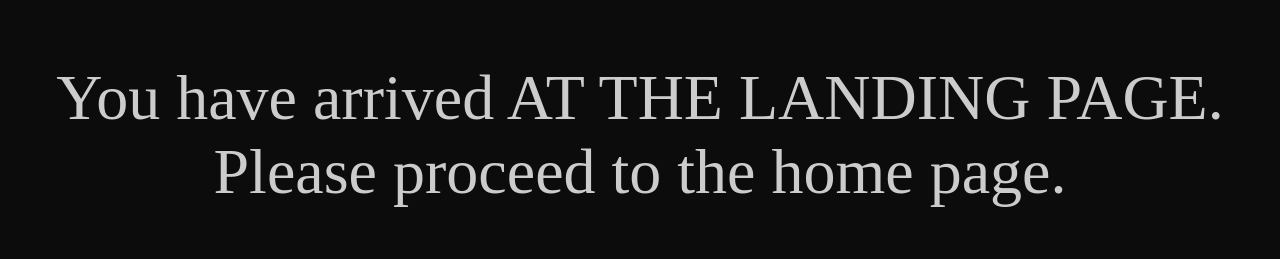
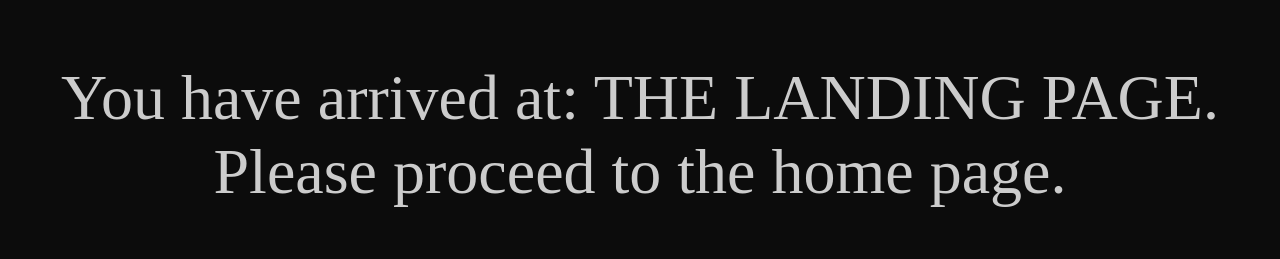
Before and after one commit to immysoun/website, a plain HTML site: page index.html in a window 1280 px wide. Shown: the part 120-379 px from the top of the page. Drawn offline with Linux system fonts and the light colour scheme.

Commit message:
Update index.html

```diff
--- a/index.html
+++ b/index.html
@@ -17,7 +17,7 @@
 <body>
   <h1>Welcome.</h1>
 
-  <p>You have arrived AT THE LANDING PAGE. Please proceed to the home page.</p>
+  <p>You have arrived at: THE LANDING PAGE. Please proceed to the home page.</p>
 
   <ul>
     <li><a class="active" href="index.html">You are at: The Landing Page</a></li>
```
